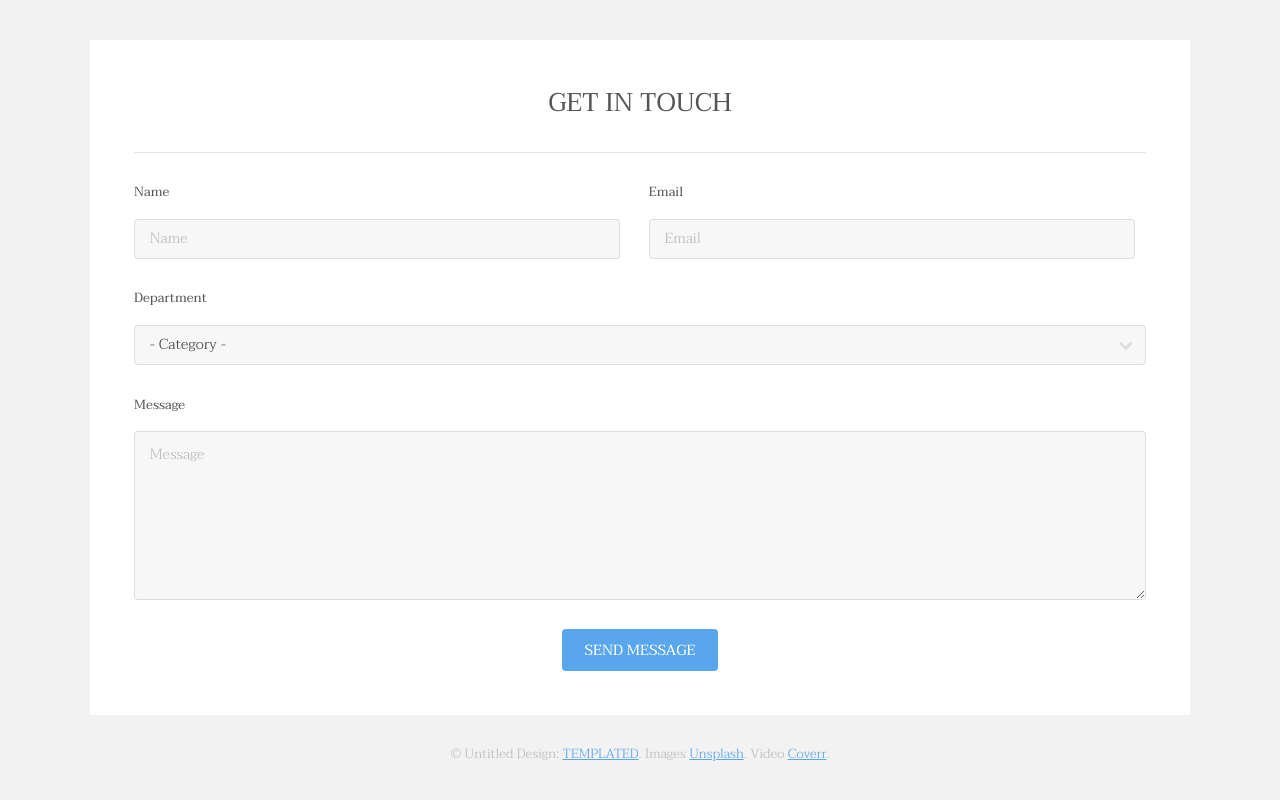
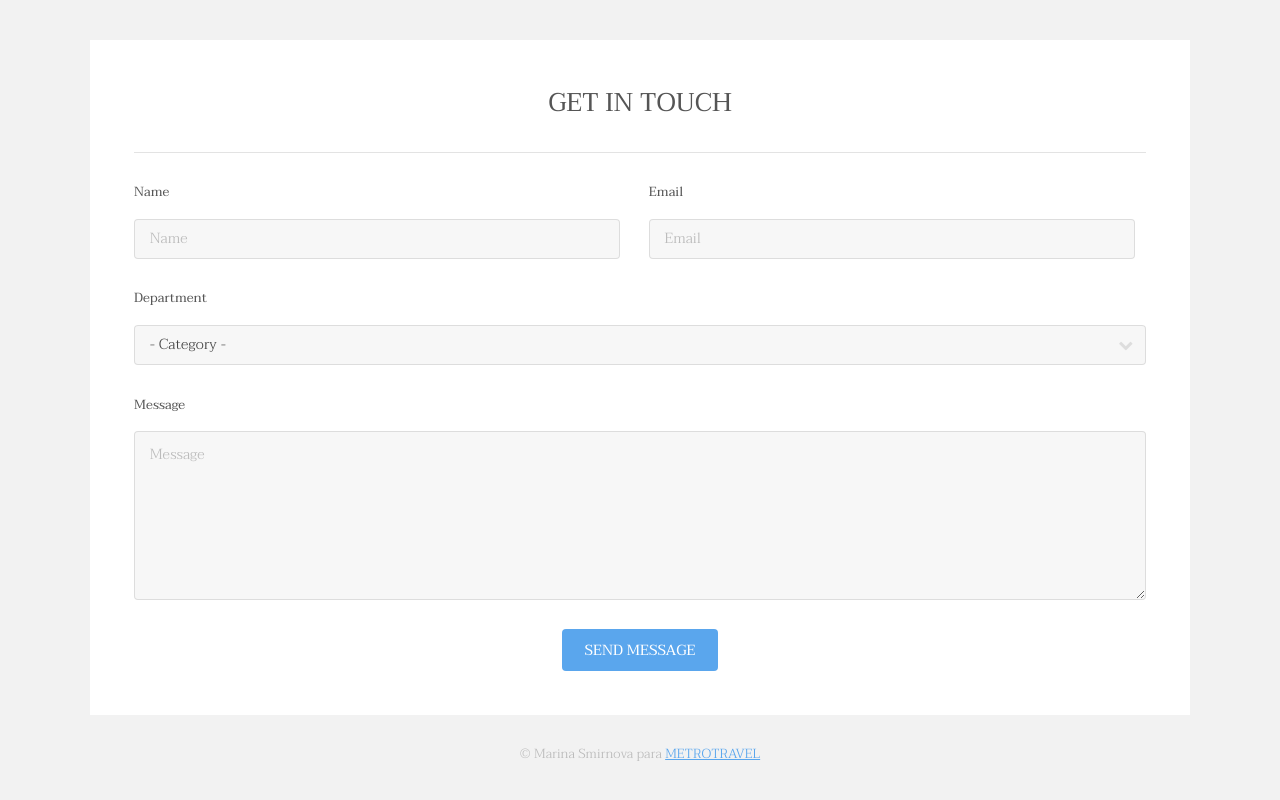
Before and after one commit to Marinochka007/04_REP_METROPOLITA, a plain HTML site: page index.html in a window 1280 px wide. Shown: the part 3231-4031 px from the top of the page. Drawn offline with Linux system fonts and the light colour scheme.

Commit message:
cambios en el portada por VLAD

```diff
--- a/index.html
+++ b/index.html
@@ -194,7 +194,7 @@
 						</div>
 					</section>
 					<div class="copyright">
-						&copy; Untitled Design: <a href="https://templated.co/">TEMPLATED</a>. Images <a href="https://unsplash.com/">Unsplash</a>. Video <a href="http://coverr.co/">Coverr</a>.
+						&copy; Marina Smirnova para <a href="https://templated.co/">METROTRAVEL</a>
 					</div>
 				</div>
 			</footer>
```
